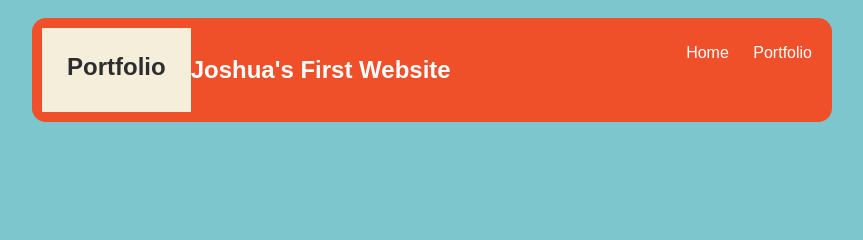
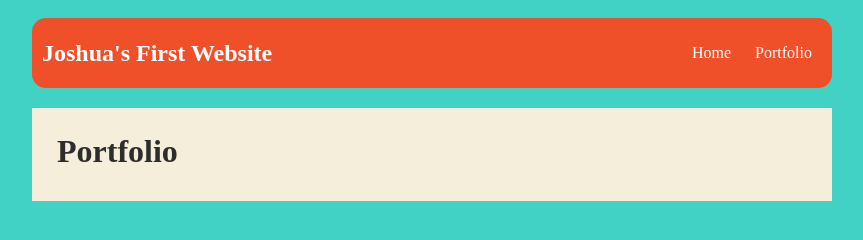
Before and after one commit to Joshua-Anderson1/Joshua-Anderson1.github.io, a plain HTML site: page portfolio.html in a window 1280 px wide. Shown: the whole page, without its empty margins (208-1071 px from the left). Drawn offline with nearby package versions, Linux system fonts and the light colour scheme; no server answers.

Commit message:
Joshua-Anderson1.github.io

```diff
--- a/portfolio.html
+++ b/portfolio.html
@@ -4,10 +4,10 @@
         <title>Joshua's First Website</title>
         <style type="text/css">
             body {
-                background: rgb(125, 198, 205);
+                background: rgb(66, 209, 197);
                 color: rgb(45, 45, 45);
                 padding: 10px;
-                font-family: arial;
+                font-family: comic sans;
             }
             header {
                 font-size: 1.5em;
@@ -83,13 +83,7 @@
     <body>
       <div id="all-contents">
               <nav>
-                    <main>
-            <div class="content">
-                <h1>Portfolio</h1>
-                <ul id="portfolio">
-                </ul>
-            </div>
-        </main>
+
             <header>Joshua's First Website</header>
             <ul>
                 <li><a href="index.html">Home</a>
@@ -97,7 +91,15 @@
                 <li><a href="portfolio.html">Portfolio</a>
                 </li>
             </ul>
-        </nav>
+            </nav>
+            <main>
+            <div class="content">
+                <h1>Portfolio</h1>
+                <ul id="portfolio">
+                </ul>
+            </div>
+        </main>
+
       </div>
         <script src="https://ajax.googleapis.com/ajax/libs/jquery/2.1.3/jquery.min.js"></script>
         <script id="portfolioScript">$(document).ready(function() {$.getJSON('projects/projects.json').then(function(data) { data.projects.forEach(function(project){ $('#portfolio').append('<li><a href="projects/' + project.name + '/">' + project.title + ' : ' + project.description + '</a></li>'); }); }); });</script>
```
Also changed, not shown: index.html (+2 -2 lines).
